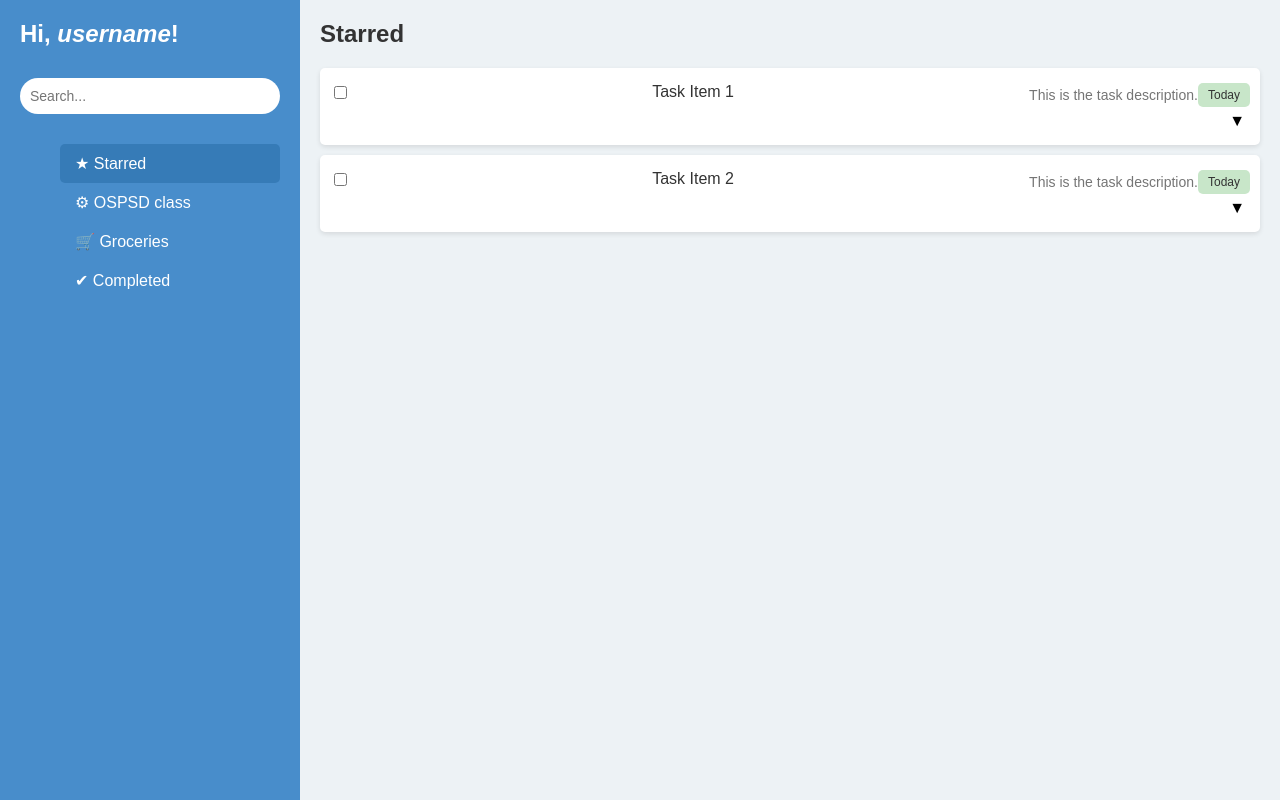
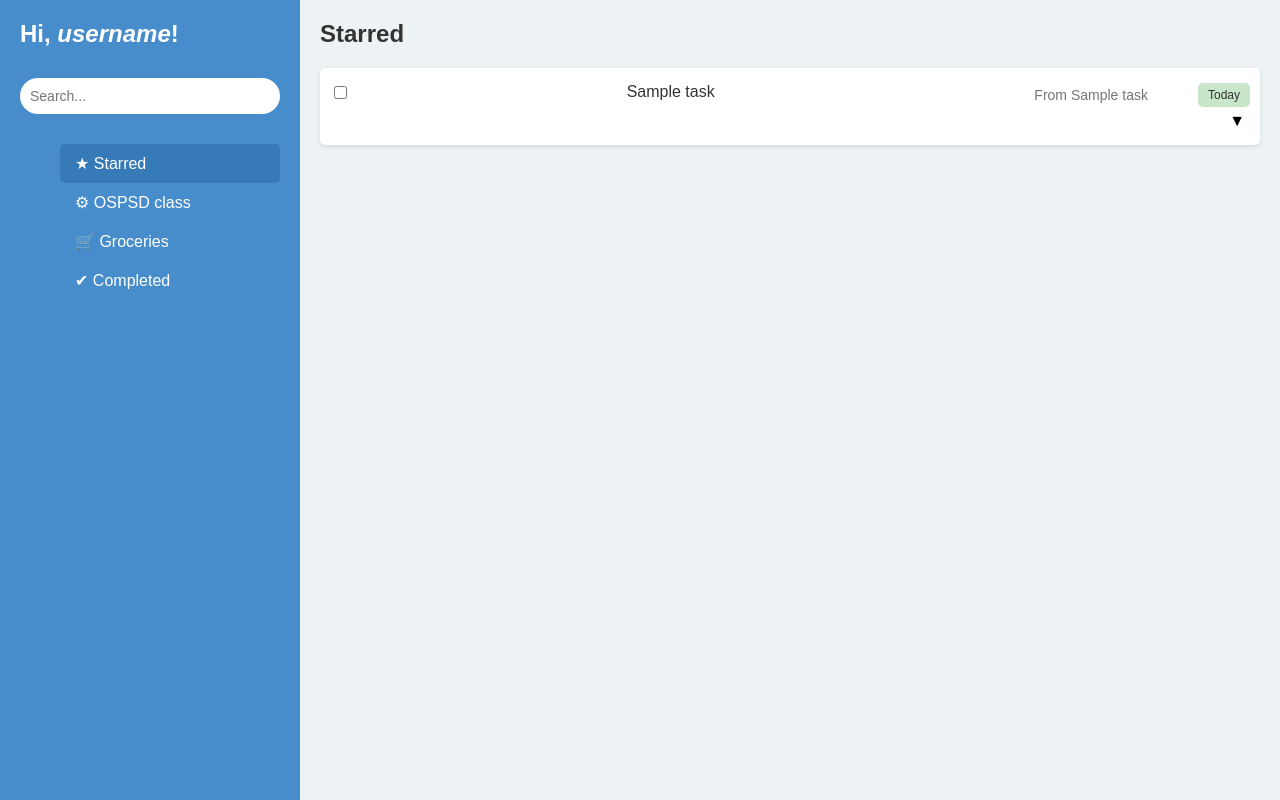
Before and after one commit to nyuoss/glaceon-google-suite-tasks, a Flask app: template src/open_source_python_template/templates/index.html in a window 1280 px wide. Run offline with Flask 3, Linux system fonts and the light colour scheme; the template is opened without the code that fills it: most values are stand-ins (such as "Sample title", 1, 10 or a date in 2020); parts of the project's set-up code (start-up, migrations or seed data) failed here and were passed over.

Commit message:
feat: view tasks retrieved from task crawler on webpage

```diff
--- a/src/open_source_python_template/__init__.py
+++ b/src/open_source_python_template/__init__.py
@@ -9,8 +9,7 @@ print(tasks)
 
 @app.route("/")
 def index():
-    return render_template("index.html")
-
+    return render_template("index.html", tasks=tasks)
 
 if __name__ == "__main__":
     app.run(debug=True)
--- a/src/open_source_python_template/crawlTasks.py
+++ b/src/open_source_python_template/crawlTasks.py
@@ -19,7 +19,7 @@ def get_tasks():
             creds.refresh(Request())
         else:
             flow = InstalledAppFlow.from_client_secrets_file(
-                "src/open_source_python_template/credential.json", SCOPES
+                "credential.json", SCOPES
             )
             creds = flow.run_local_server(port=0)
             with open("token.json", "w") as token:
--- a/src/open_source_python_template/static/javascripts/script.js
+++ b/src/open_source_python_template/static/javascripts/script.js
@@ -19,4 +19,4 @@ function search_task(id) {
             tasklists[i].style.display = "none";
         }
     }
-}ƒ
+}
--- a/src/open_source_python_template/static/style.css
+++ b/src/open_source_python_template/static/style.css
@@ -145,6 +145,8 @@ ul {
 .task-description {
   color: #757575;
   font-size: 0.875rem;
+  padding-left: 50px;
+  padding-right: 50px;
 }
 
 .due-date {
--- a/src/open_source_python_template/templates/index.html
+++ b/src/open_source_python_template/templates/index.html
@@ -5,6 +5,10 @@
     <meta charset="UTF-8">
     <meta name="viewport" content="width=device-width, initial-scale=1.0">
     <title>Tasks Dashboard</title>
+    <script type = "text/javascript">
+        var tasks = {{tasks|tojson}};
+    </script>
+    <script type="text/javascript" src="../static/javascripts/script.js"></script>
 </head>
 <body>
     <div class="dashboard">
@@ -25,43 +29,26 @@
         <div class="taskcolumn">
             <h2>Starred</h2>
 
-            <!-- Task Item 1 -->
+            <ul id="tasklist"></ul>
+
+            {% for task in tasks %}
             <div class="task-item">
                 <div class="task-info">
-                    <input type="checkbox" id="task1">
-                    <label for="task1">Task Item 1</label>
+                    <input type="checkbox">
+                    <span>{{task['title']}}</span>
                     <div class="task-meta">
-                        <span class="task-description">This is the task description.</span>
+                        <span class="task-description">From {{task['tasklist_title']}}</span>
                         <span class="due-date">Today</span>
                     </div>
                 </div>
-                <button class="dropdown-toggle" onclick="toggleDropdown('task-detail-1')">▼</button>
-                <div class="task-detail" id="task-detail-1">
-                    <p>More details about Task Item 1...</p>
+                <button class="dropdown-toggle" onclick="toggleDropdown('task-detail-{{task['id']}}')">▼</button>
+                <div class="task-detail" id="task-detail-{{task['id']}}">
+                    <p>More details about Task Item...</p>
                 </div>
             </div>
+            {% endfor %}
 
-            <!-- Task Item 2 -->
-            <div class="task-item">
-                <div class="task-info">
-                    <input type="checkbox" id="task2">
-                    <label for="task1">Task Item 2</label>
-                    <div class="task-meta">
-                        <span class="task-description">This is the task description.</span>
-                        <span class="due-date">Today</span>
-                    </div>
-                </div>
-                <button class="dropdown-toggle" onclick="toggleDropdown('task-detail-2')">▼</button>
-                <div class="task-detail" id="task-detail-2">
-                    <p>More details about Task Item 2...</p>
-                </div>
-            </div>
-
-
-            <!-- Repeat for more tasks -->
         </div>
     </div>
-
-    <script src="../static/javascripts/script.js" defer></script>
 </body>
 </html>
```
